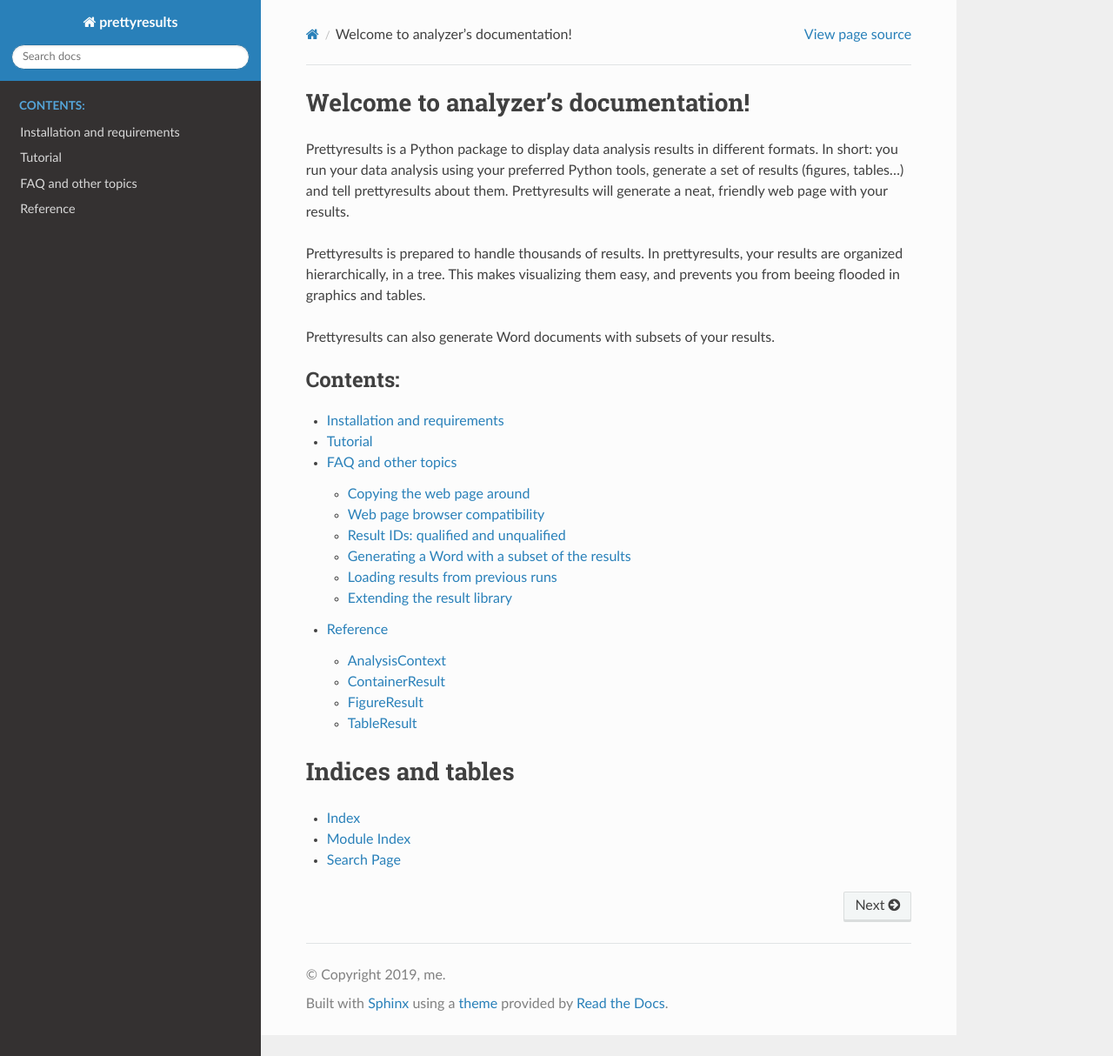
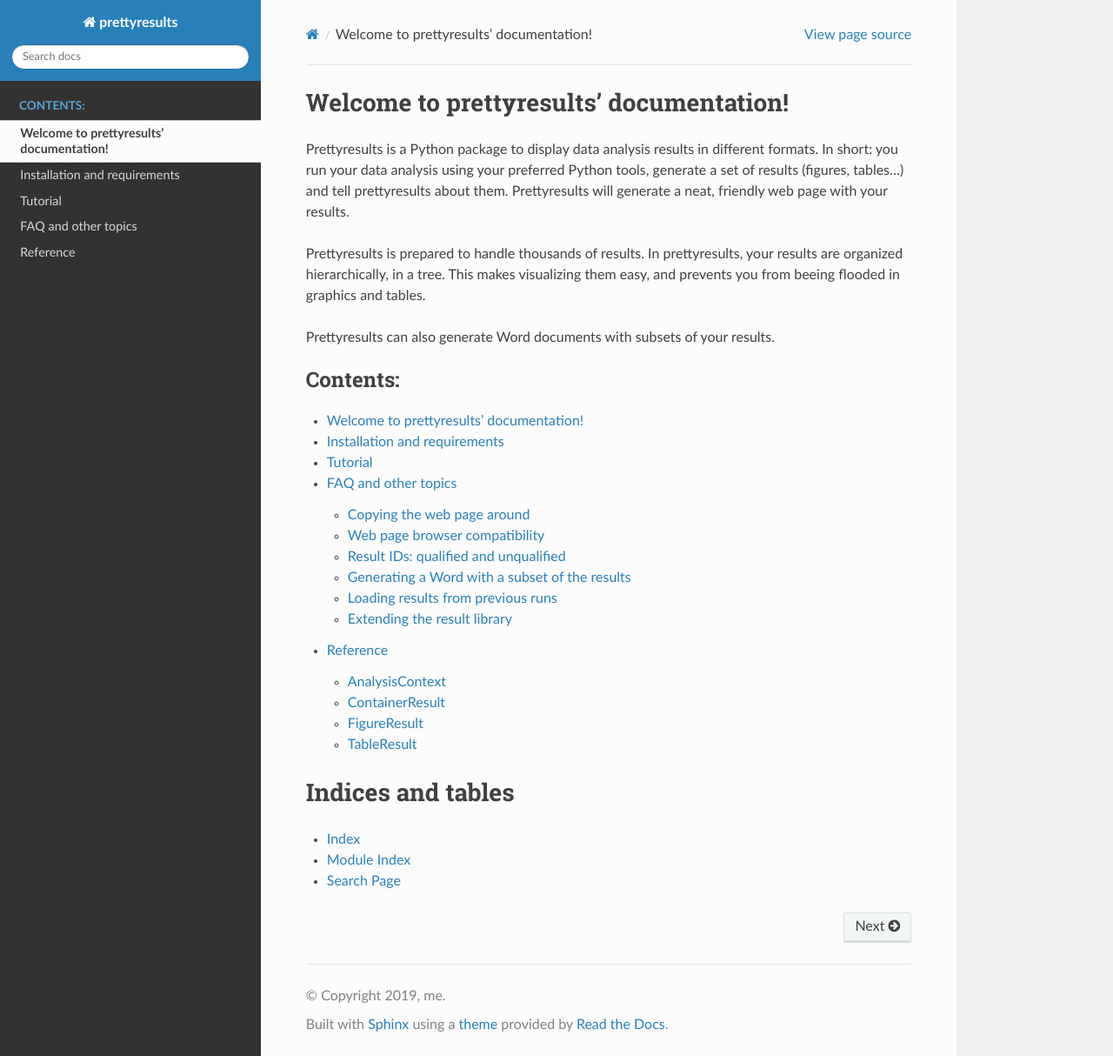
Before and after one commit to anarthal/prettyresults, a Sphinx documentation site: the page built from docs/index.rst, in a window 1280 px wide and 1214 px high. Shown: the whole window at 87% size. Built offline with Sphinx 7.4.7 and the Read the Docs theme 2.0.0, drawn with Linux system fonts in a browser that asks for light colours.

Commit message:
Corrected project name in index, added link to self

```diff
--- a/docs/index.rst
+++ b/docs/index.rst
@@ -1,7 +1,7 @@
 .. prettyresults documentation master file.
 
-Welcome to analyzer's documentation!
-====================================
+Welcome to prettyresults' documentation!
+========================================
 
 Prettyresults is a Python package to display data analysis results in different formats.
 In short: you run your data analysis using your preferred Python tools, generate
```
Also changed, not shown: other parts of docs/index.rst (+1 -0 lines).
